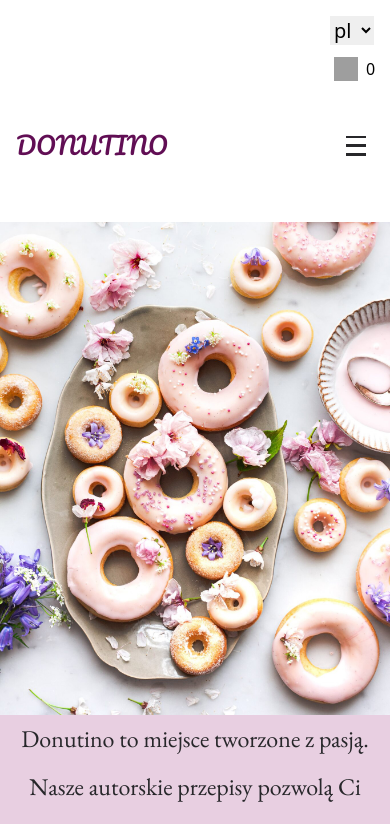
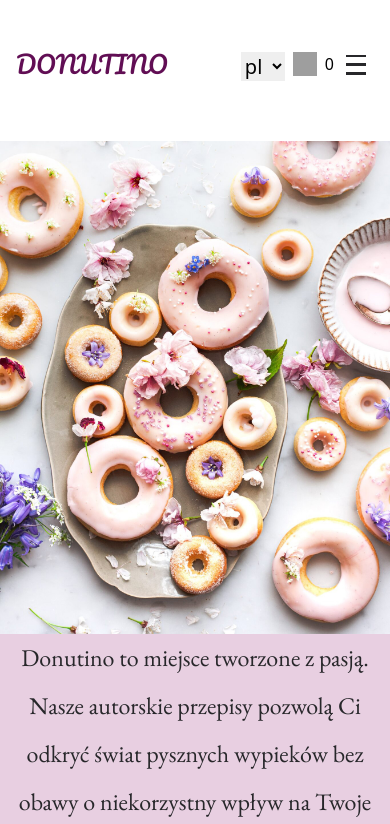
Before and after one commit to DominoxB/donutshop, a Vue app: page / in a window 390 px wide. Shown: the top 824 px of the page. Built offline with nearby package versions, Linux system fonts and the light colour scheme; grey boxes are pictures that could not be loaded.

Commit message:
working with position and mobile navbar

```diff
--- a/src/App.vue
+++ b/src/App.vue
@@ -1,5 +1,6 @@
 <template>
-  <div id="charger" class="flex justify-end mt-4 mr-4 text-xl font-sans">
+  <div class="sticky top-12 md:absolute h-0 flex justify-end mr-14 md:mr-0 md:block md:top-0 md:right-0 z-40">
+  <div id="charger" class="mr-2 md:mr-0 mt-1 md:mt-4 text-xl font-sans">
     <select v-model="$i18n.locale" class="cursor-pointer">
       <option
         v-for="locale in $i18n.availableLocales"
@@ -11,7 +12,7 @@
     </select>
   </div>
   <router-link to="/BasketPage">
-  <div class="flex w-14 mt-3 ml-auto cursor-pointer">
+  <div class="flex mt-1 md:mt-3 cursor-pointer">
     <img
       src="https://cdn-icons-png.flaticon.com/512/52/52404.png"
       class="w-6 h-6 mr-2"
@@ -19,6 +20,7 @@
     {{ result }}
   </div>
 </router-link>
+</div>
 
   <Navbar></Navbar>
   <router-view class="text-3xl mt-5"></router-view>
--- a/src/components/atoms/FormContent.vue
+++ b/src/components/atoms/FormContent.vue
@@ -198,7 +198,7 @@
           height="400"
           loading="lazy"
           referrerpolicy="no-referrer-when-downgrade"
-          class="my-auto mx-auto relative z-30 mt-3 lg:mt-0"
+          class="my-auto mx-auto relative z-20 mt-3 lg:mt-0"
         ></iframe>
       </div>
       </div>
--- a/src/components/atoms/NavbarHamburger.vue
+++ b/src/components/atoms/NavbarHamburger.vue
@@ -35,7 +35,7 @@
     </button>
     <div
       :class="{ '-translate-x-full': !show }"
-      class="fixed h-full w-64 block text-xl text-slate-800 bg-slate-300 top-0 bottom-0 left-0 transition duration-700 z-10"
+      class="fixed h-full w-64 block text-xl text-slate-800 bg-slate-300 top-0 bottom-0 left-0 transition duration-700 z-50"
     >
       <div class="my-4 px-4">
         <span class="font-pacifico text-[#610e54]">DONUTINO</span>
--- a/src/components/molecules/Navbar.vue
+++ b/src/components/molecules/Navbar.vue
@@ -1,5 +1,5 @@
 <template>
-  <div class="bg-white sticky top-0 z-50 md:relative lg:relative">
+  <div class="sticky z-30 md:relative bg-white top-0">
     <div
       class="flex justify-between items-center text-2xl md:text-4xl md:block md:text-center md:pb-4 lg:text-6xl lg:pb-4 text-[#610e54]"
     >
```
